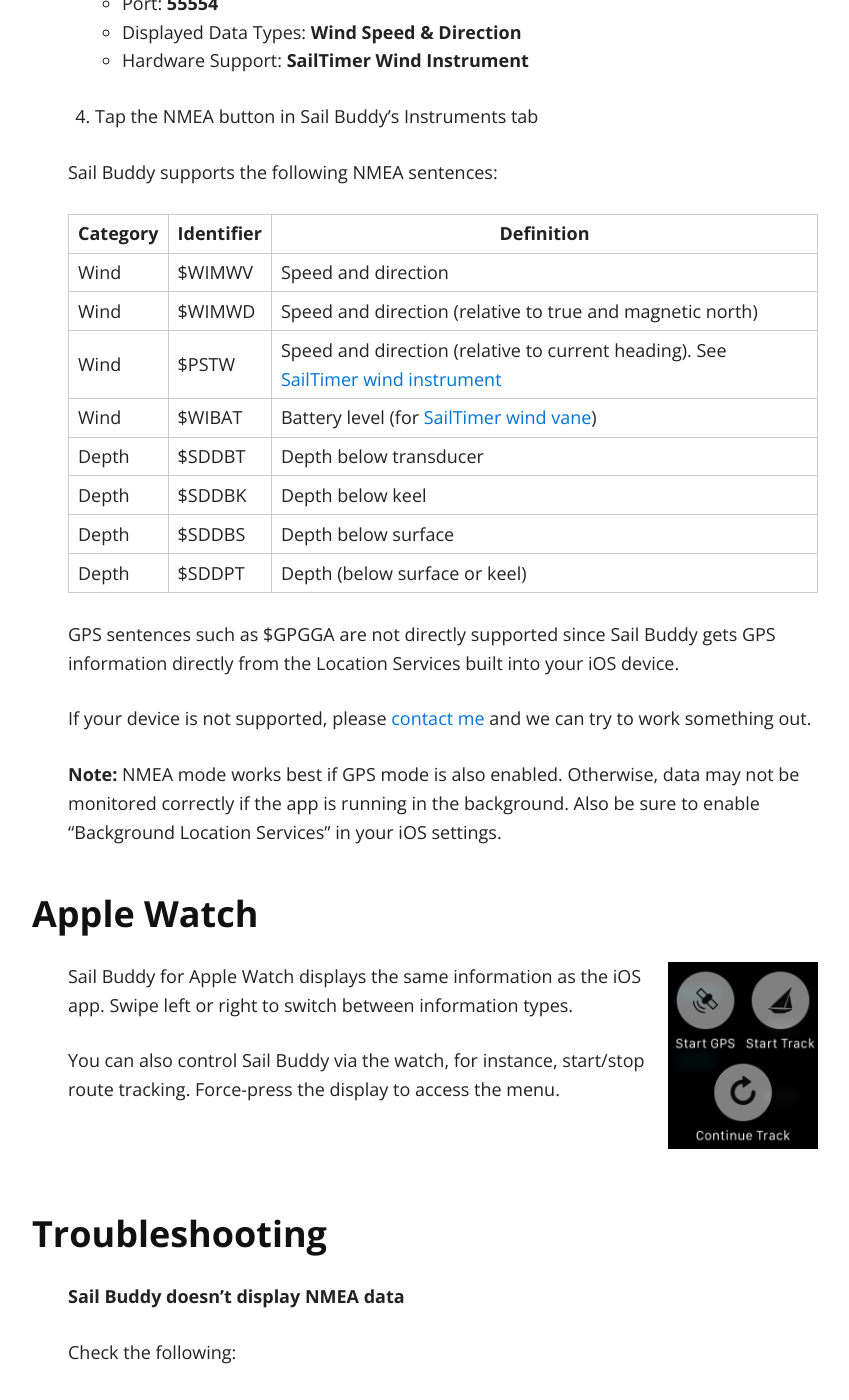
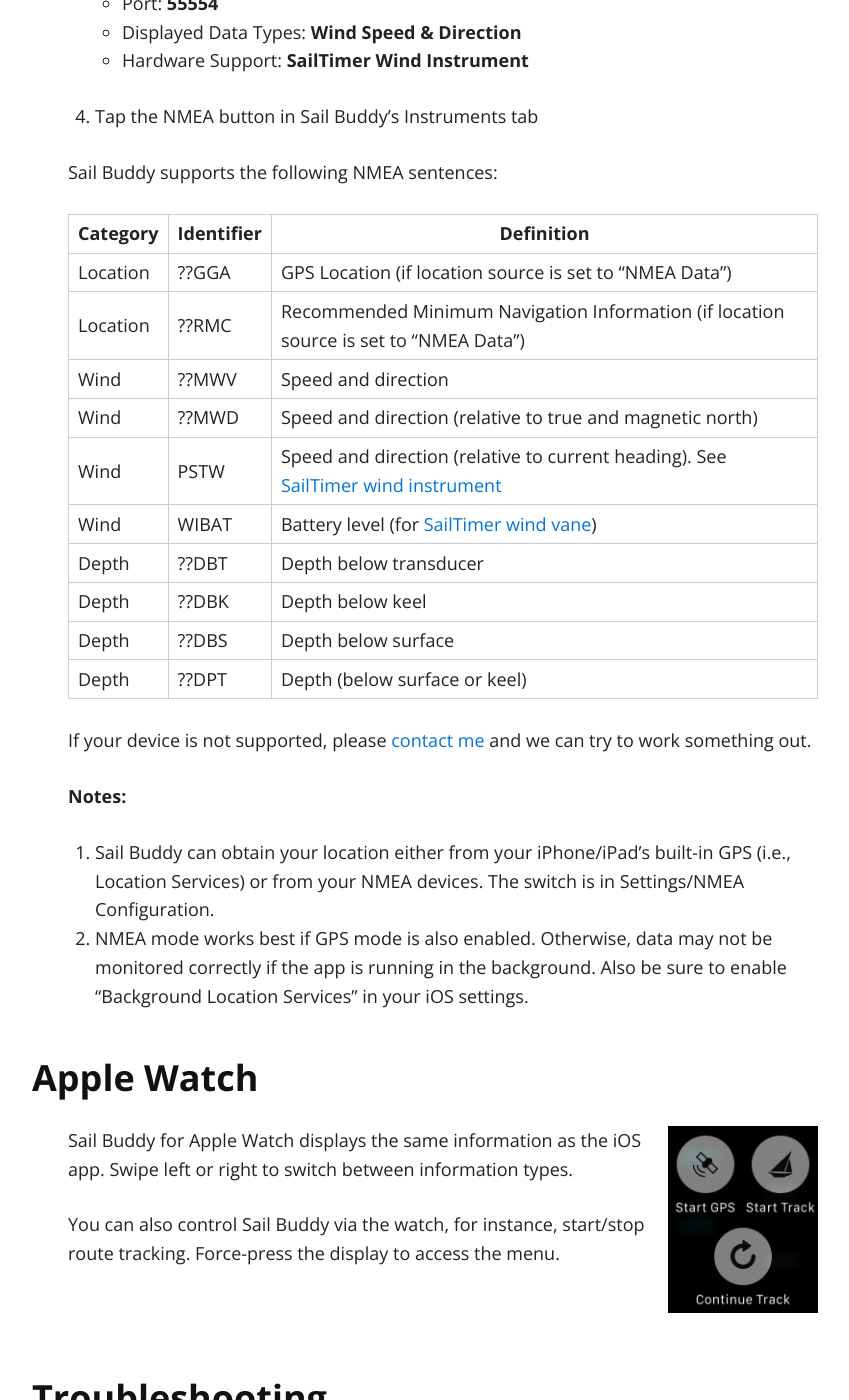
Before and after one commit to tgherzog/sailbuddy-pages, a Jekyll site: the page built from index.md, in a window 1280 px wide and 1400 px high, scrolled down 3171 px. Shown: the whole window, without its empty margins (197-1046 px from the left). Built offline with Jekyll 4.4.1, drawn with Linux system fonts in a browser that asks for light colours; some of the changed text lies outside the part shown.

Commit message:
Updates for version 2.2

```diff
--- a/_layouts/default.html
+++ b/_layouts/default.html
@@ -29,7 +29,7 @@
   </article>
 </body>
 <div class="footer">
-<p>&copy; 2018, Timothy Herzog</p>
+<p>&copy; 2020, Timothy Herzog</p>
 <p>This site uses the <a href="https://github.com/adueck/good-clean-read">Good Clean Read</a> theme</p>
 </div>
 </html>
--- a/index.md
+++ b/index.md
@@ -89,21 +89,24 @@
 
 Category | Identifier | Definition
 ----     | ---------- | ----------
-Wind     | $WIMWV     | Speed and direction
-Wind     | $WIMWD     | Speed and direction (relative to true and magnetic north)
-Wind     | $PSTW      | Speed and direction (relative to current heading). See [SailTimer wind instrument][sailtimer2]
-Wind     | $WIBAT     | Battery level (for [SailTimer wind vane][sailtimer1])
-Depth    | $SDDBT     | Depth below transducer
-Depth    | $SDDBK     | Depth below keel
-Depth    | $SDDBS     | Depth below surface
-Depth    | $SDDPT     | Depth (below surface or keel)
-
-GPS sentences such as $GPGGA are not directly supported since Sail Buddy gets GPS information directly from the Location Services built into
-your iOS device.
+Location | ??GGA      | GPS Location (if location source is set to "NMEA Data")
+Location | ??RMC      | Recommended Minimum Navigation Information (if location source is set to "NMEA Data")
+Wind     | ??MWV      | Speed and direction
+Wind     | ??MWD      | Speed and direction (relative to true and magnetic north)
+Wind     | PSTW       | Speed and direction (relative to current heading). See [SailTimer wind instrument][sailtimer2]
+Wind     | WIBAT      | Battery level (for [SailTimer wind vane][sailtimer1])
+Depth    | ??DBT      | Depth below transducer
+Depth    | ??DBK      | Depth below keel
+Depth    | ??DBS      | Depth below surface
+Depth    | ??DPT      | Depth (below surface or keel)
 
 If your device is not supported, please [contact me][contact] and we can try to work something out.
 
-**Note:** NMEA mode works best if GPS mode is also enabled. Otherwise, data may not be monitored correctly if the app is running in the background.
+**Notes:**
+
+1. Sail Buddy can obtain your location either from your iPhone/iPad's built-in GPS (i.e., Location Services) or
+from your NMEA devices. The switch is in Settings/NMEA Configuration.
+2. NMEA mode works best if GPS mode is also enabled. Otherwise, data may not be monitored correctly if the app is running in the background.
 Also be sure to enable "Background Location Services" in your iOS settings.
 
 
```
